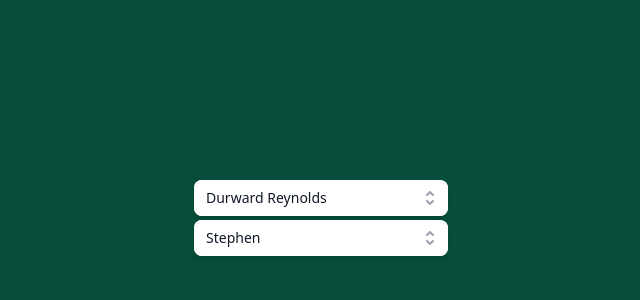
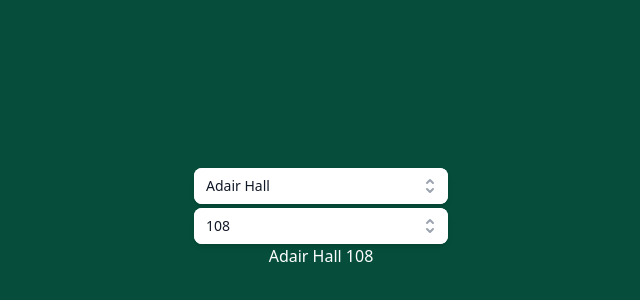
Before and after one commit to tecnd/room-finder, a React (Vite) app: page / in a window 1280 px wide. Shown: the part 184-484 px from the top of the page, without its empty margins (319-959 px from the left). Built offline with nearby package versions, Linux system fonts and the light colour scheme.

Commit message:
read hall and room from json

```diff
--- a/src/App.jsx
+++ b/src/App.jsx
@@ -1,27 +1,24 @@
 import { useState } from "react";
 import ComboWrapper from "./ComboWrapper";
+import data from "./rooms.json";
 
-const people = [
-  "Durward Reynolds",
-  "Kenton Towne",
-  "Therese Wunsch",
-  "Benedict Kessler",
-  "Katelyn Rohan",
-];
-
-const otherPeople = ["Stephen", "Kerry", "Lena"];
+const halls = Object.keys(data).sort();
 
 export default function App() {
-  const [selectedPerson, setPerson] = useState(people[0]);
-  const [selectedOtherPerson, setOtherPerson] = useState(otherPeople[0]);
+  const [selectedHall, setHall] = useState(halls[0]);
+  const rooms = Object.keys(data[selectedHall]).sort();
+  const [selectedRoom, setRoom] = useState(rooms[0]);
+  if (!rooms.includes(selectedRoom)) {
+    setRoom(rooms[0]);
+  }
+  console.log("ping");
   return (
     <div className="flex flex-col justify-center align-center items-center min-h-screen">
-      <ComboWrapper list={people} value={selectedPerson} onChange={setPerson} />
-      <ComboWrapper
-        list={otherPeople}
-        value={selectedOtherPerson}
-        onChange={setOtherPerson}
-      />
+      <ComboWrapper list={halls} value={selectedHall} onChange={setHall} />
+      <ComboWrapper list={rooms} value={selectedRoom} onChange={setRoom} />
+      <p className="text-white">
+        {selectedHall} {selectedRoom}
+      </p>
     </div>
   );
 }
```
